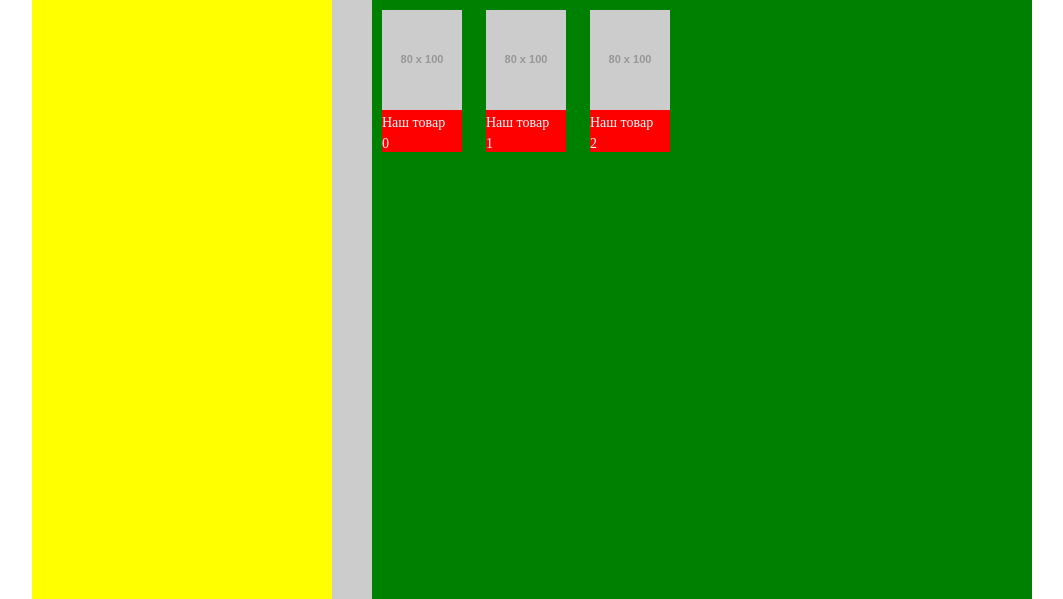
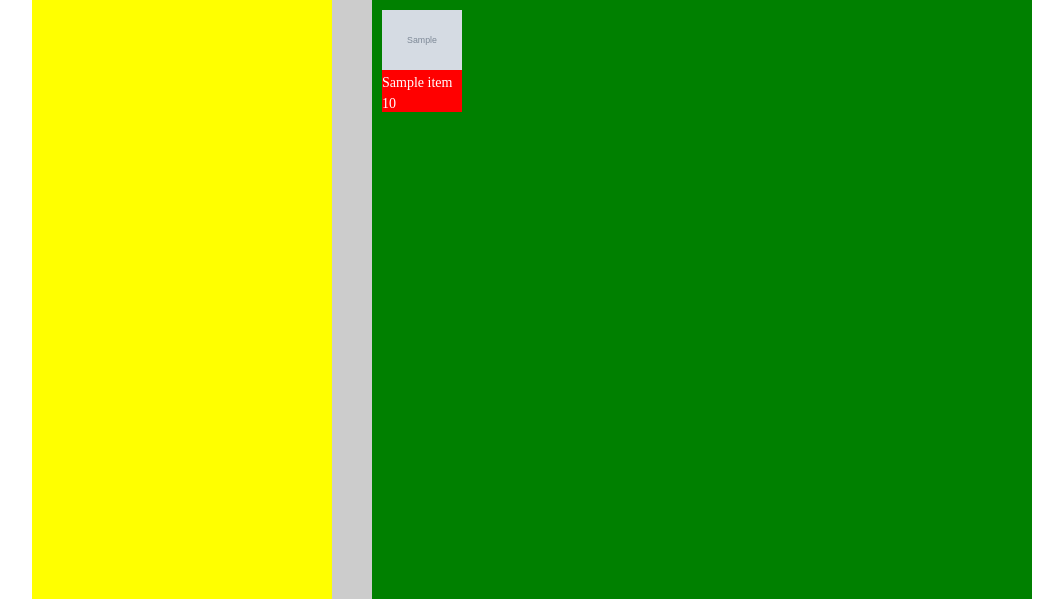
Before and after one commit to Valeriy73/django_shop, a Django app: page / in a window 1280 px wide. Shown: the part 61-660 px from the top of the page, without its empty margins (108-1171 px from the left). Run offline with Django 3.2, Linux system fonts and the light colour scheme; tables that the repository leaves empty hold one stand-in row (values such as "Sample post"); grey boxes marked "Sample" are stand-in pictures; grey boxes labelled with a size stand in for pictures from a placeholder-image service; some libraries are stand-ins or nearby versions.

Commit message:
commit 4, add item

```diff
--- a/main/models.py
+++ b/main/models.py
@@ -3,28 +3,28 @@ from datetime import *
 
 # Create your models here.
 class Category(models.Model):
-	name = models.CharField(max_length=255, verbose_name='Название категории')
-	alias = models.SlugField(verbose_name = 'Alias категории')
+    name = models.CharField(max_length=255, verbose_name='Название категории')
+    alias = models.SlugField(verbose_name = 'Alias категории')
 
-class Meta:
-	verbose_name = "Категормя"
-	verbose_name_plural = "Категории"
+    class Meta:
+        verbose_name = "Категория"
+        verbose_name_plural = "Категории"
 
-def __str__(self):
-	return 'Категория %s' % self.name
+    def __str__(self):
+        return 'Категория %s' % self.name
 
 
 class Item(models.Model):
-	name = models.CharField(max_length=255, verbose_name='Название товара')
-	price = models.IntegerField(default=0, verbose_name='Цена')
-	image = models.CharField(max_length=255, verbose_name='Ссылка на картинку')
-	alias = models.SlugField(verbose_name = 'Alias товара')
+    name = models.CharField(max_length=255, verbose_name='Название товара')
+    price = models.IntegerField(default=0, verbose_name='Цена')
+    image = models.CharField(max_length=255, verbose_name='Ссылка на картинку')
+    alias = models.SlugField(verbose_name = 'Alias товара')
 
-	category = models.ForeignKey(Category)
+    category = models.ForeignKey(Category)
 
-class Meta:
-	verbose_name = "Товар"
-	verbose_name_plural = "Товары"
+    class Meta:
+        verbose_name = "Товар"
+        verbose_name_plural = "Товары"
 
-def __str__(self):
-	return 'Товар %s' % self.name
+    def __str__(self):
+        return 'Товар %s' % self.name
--- a/main/templates/index.html
+++ b/main/templates/index.html
@@ -48,6 +48,7 @@
 		}
 		.wrapper .body .main .item img{
 			display: block;
+			width: 80px;
 		}
 		.wrapper .body .main .item span{
 
@@ -70,10 +71,10 @@
 			<div class="left"></div>
 			<div class="main">
 			{% for tovar in tovars %}
-				<a href="#" class="item">
-					<img src="http://placehold.it/80x100" alt="">
-					<span class="title">Наш товар</span>
-					<span class="price">{{tovar}}</span>
+				<a href="/item/{{tovar.alias}}/" class="item">
+					<img src="{{tovar.image}}" alt="">
+					<span class="title">{{tovar.name}}</span>
+					<span class="price">{{tovar.price}}</span>
 				</a>
 			{% endfor %}
 			</div>
--- a/main/views.py
+++ b/main/views.py
@@ -1,15 +1,27 @@
 from django.shortcuts import render
 from main.models import *
-from django.http import HttpResponse, HttpRequest
+from django.http import HttpResponse, HttpResponseRedirect, Http404
 from django.template.loader import render_to_string
+from django.core.exceptions import ObjectDoesNotExist
 
 # Create your views here.
 def home(request):
-	tovars = []
-	for x in range(0, 3):
-		tovars.append(x)
+	tovars = Item.objects.all()
 	context= {
 		'title': 'Helloworld',
 		'tovars': tovars,
 	}
 	return HttpResponse(render_to_string('index.html', context))
+
+def item(request, alias):
+	try:
+		tovar = Item.objects.get(alias=alias)
+	except:
+		return Http440
+
+
+	context= {
+
+		'tovar': tovar,
+	}
+	return HttpResponse(render_to_string('item.html', context))
--- a/shopdb/settings.py
+++ b/shopdb/settings.py
@@ -86,7 +86,7 @@ DATABASES = {
 # Internationalization
 # https://docs.djangoproject.com/en/1.8/topics/i18n/
 
-LANGUAGE_CODE = 'en-us'
+LANGUAGE_CODE = 'ru-ru'
 
 TIME_ZONE = 'UTC'
 
--- a/shopdb/urls.py
+++ b/shopdb/urls.py
@@ -19,4 +19,5 @@ from django.contrib import admin
 urlpatterns = [
     url(r'^admin/', include(admin.site.urls)),
     url(r'^$', 'main.views.home'),
+    url(r'^item/(?P<alias>[^/]+)', 'main.views.item'),
 ]
```
